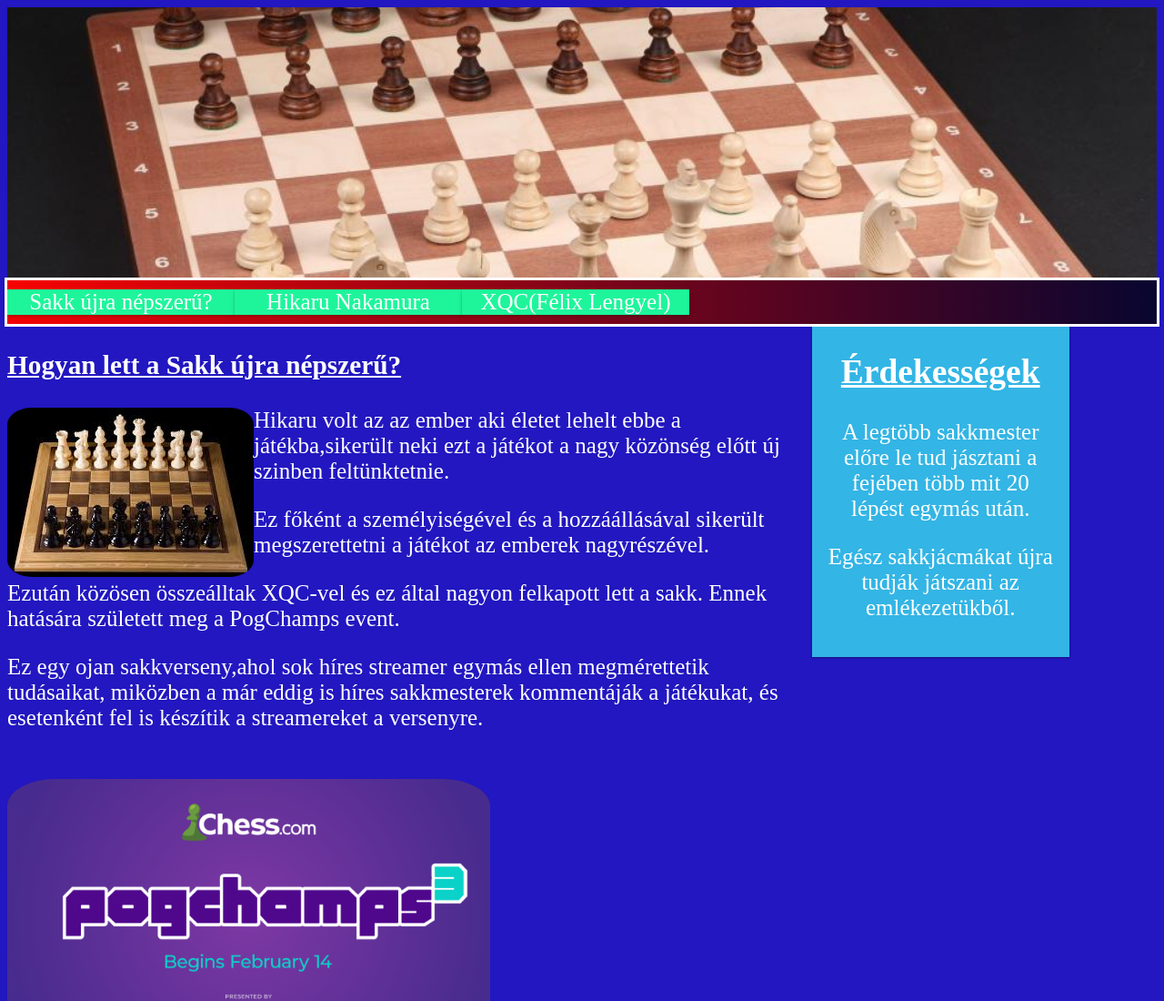
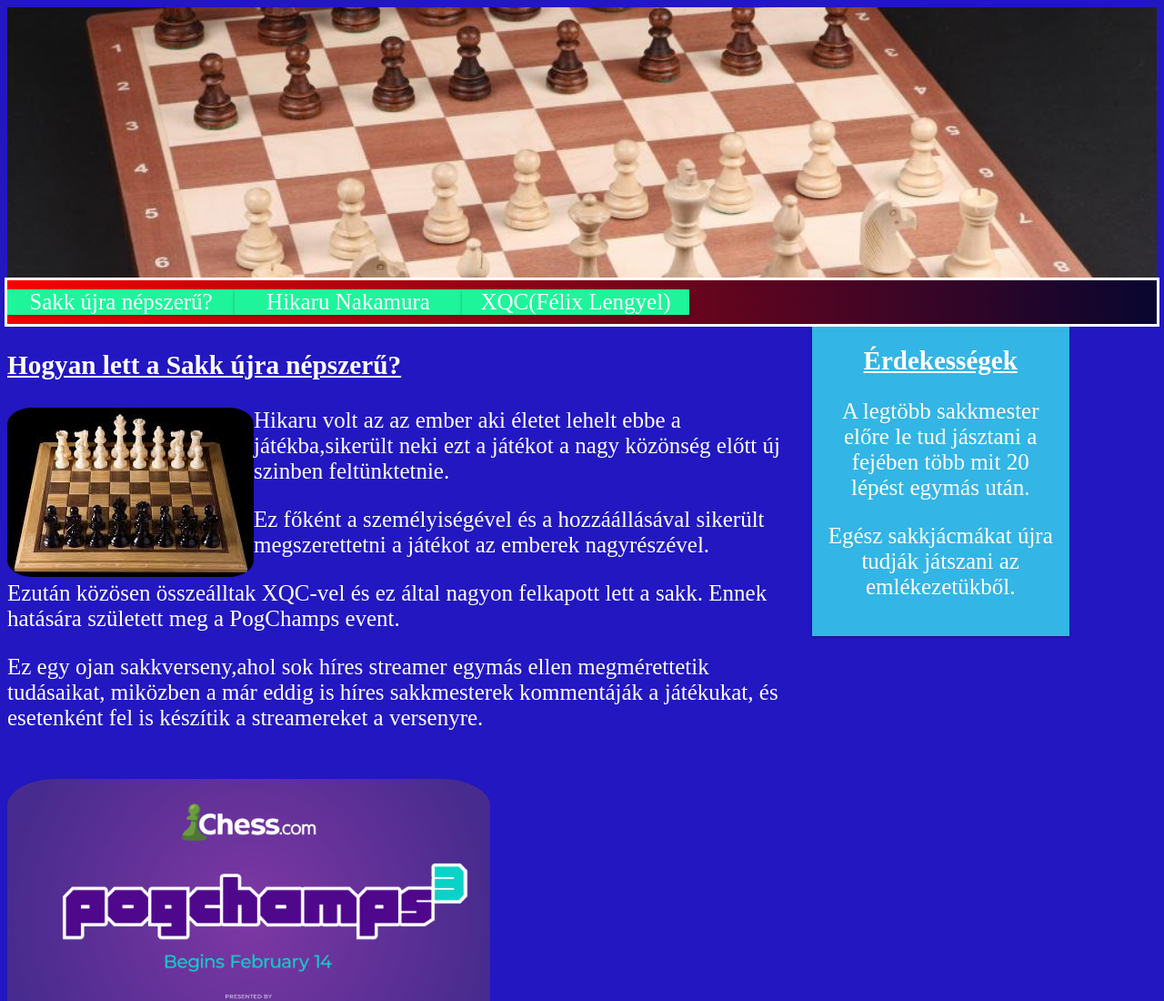
Before and after one commit to tamas1023/Bemutato, a plain HTML site: page index.html in a window 1280 px wide. Shown: the top 1100 px of the page at 91% size. Drawn offline with Linux system fonts and the light colour scheme.

Commit message:
Véglegesítés

```diff
--- a/style.css
+++ b/style.css
@@ -81,7 +81,9 @@ a:link {
     height:100%;
     font-size: 25px;
   }
-
+.aside h2{
+    font-size: 29px;
+}
 .row::after {
     content: "";
     clear: both;
```
